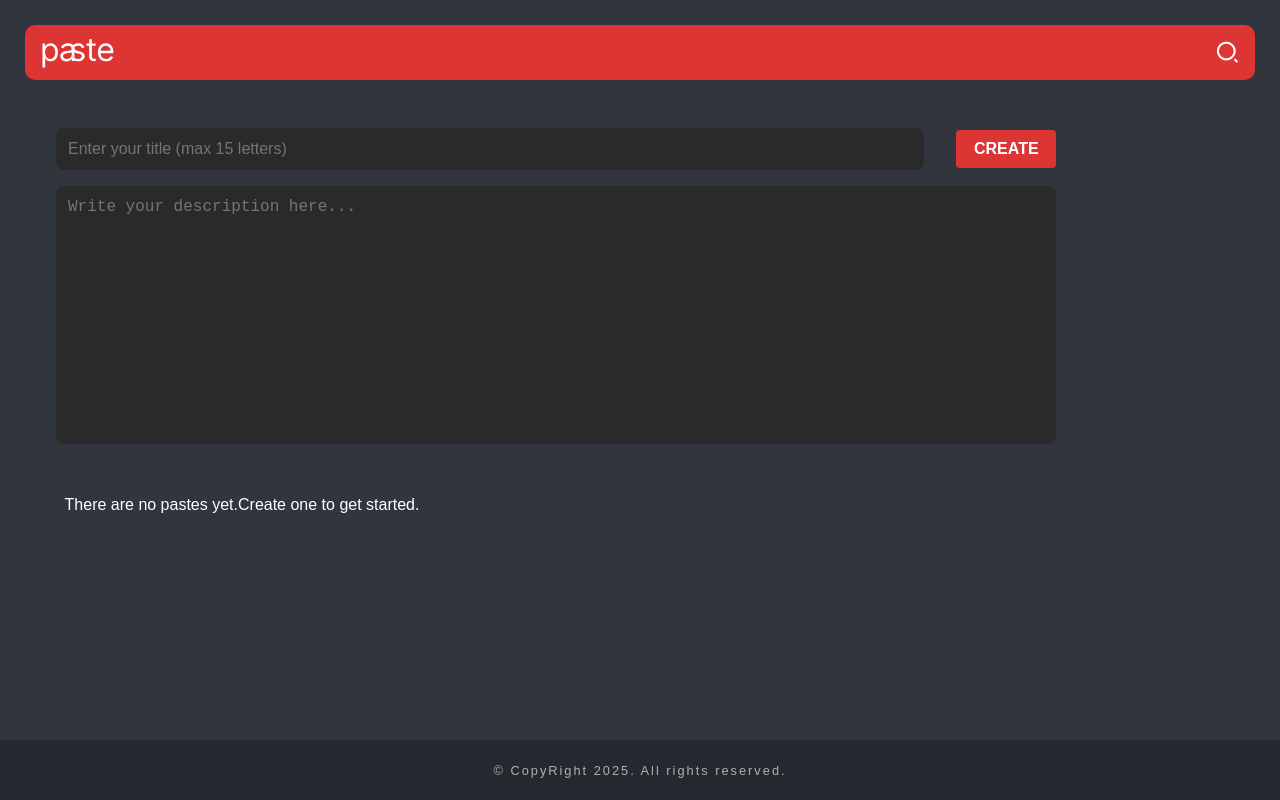
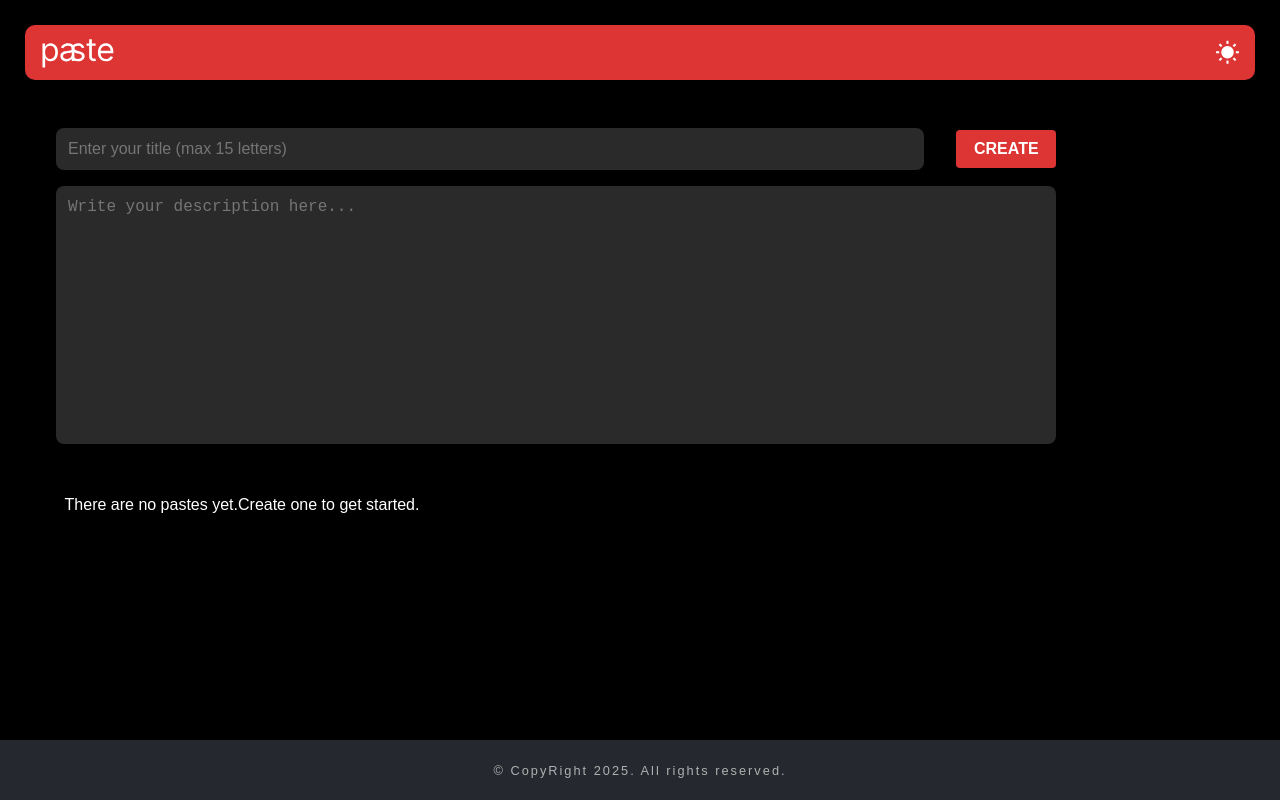
Before and after one commit to suvakantarout/PASTE, a React (Vite) app: page / in a window 1280 px wide. Built offline with nearby package versions, Linux system fonts and the light colour scheme.

Commit message:
some new style added

```diff
--- a/src/components/Navbar.css
+++ b/src/components/Navbar.css
@@ -34,7 +34,16 @@
   margin-bottom: 7px;
 }
 
-.ri-search-2-line{
+.ri-sun-fill, .ri-moon-fill{
     font-size: 25px;
     cursor: pointer;
 }
+
+body {
+  transition: background-color 0.3s ease, color 0.3s ease;
+}
+
+body.dark-mode {
+  background-color: black;
+  color: white;
+}
--- a/src/components/Navbar.jsx
+++ b/src/components/Navbar.jsx
@@ -1,13 +1,29 @@
-import React from 'react';
+import React, { useState, useEffect } from 'react';
 import './Navbar.css';
-import logo from '../assets/image-1.svg'
-
+import logo from '../assets/image-1.svg';
 
 const Navbar = () => {
+  const [darkMode, setDarkMode] = useState(true); // default is dark
+
+  useEffect(() => {
+    document.body.classList.toggle('dark-mode', darkMode);
+    document.body.style.backgroundColor = darkMode ? 'black' : 'white';
+    document.body.style.color = darkMode ? 'white' : 'black';
+  }, [darkMode]);
+
+  const toggleTheme = () => {
+    setDarkMode((prevMode) => !prevMode);
+  };
+
   return (
     <div className="Navbox">
       <img id="logo" src={logo} alt="Paste App Logo" />
-      <i class="ri-search-2-line" title="search icon"></i>
+      <i
+        className={darkMode ? 'ri-sun-fill' : 'ri-moon-fill'}
+        title="Toggle Theme"
+        onClick={toggleTheme}
+        style={{ cursor: 'pointer' }}
+      ></i>
     </div>
   );
 };
--- a/src/components/UpdatePaste.css
+++ b/src/components/UpdatePaste.css
@@ -6,7 +6,7 @@
   background: #1e1e1e;
   color: white;
   border-radius: 10px;
-  box-shadow: 0 0 10px #333;
+  /* box-shadow: 0 0 10px #333; */
   display: flex;
   flex-direction: column;
   gap: 1rem;
--- a/src/components/ViewPaste.css
+++ b/src/components/ViewPaste.css
@@ -6,7 +6,7 @@
   background: #1e1e1e;
   color: white;
   border-radius: 10px;
-  box-shadow: 0 0 10px #333;
+  /* box-shadow: 0 0 10px #333; */
   box-sizing: border-box;
 }
 
@@ -57,6 +57,7 @@
   .view-paste-container {
     width: 90%;
     padding: 0.75rem;
+    margin: 8rem auto 2rem;
   }
 
   .view-title {
--- a/src/index.css
+++ b/src/index.css
@@ -2,7 +2,8 @@ body {
     margin: 0;
     padding: 0;
     font-family: 'Nunito Sans', sans-serif;
-    background-color: rgb(49, 53, 61);
+    /* background-color: rgb(49, 53, 61); */
+    background-color: black;
     color: white;
     text-decoration: none;
 }
```
